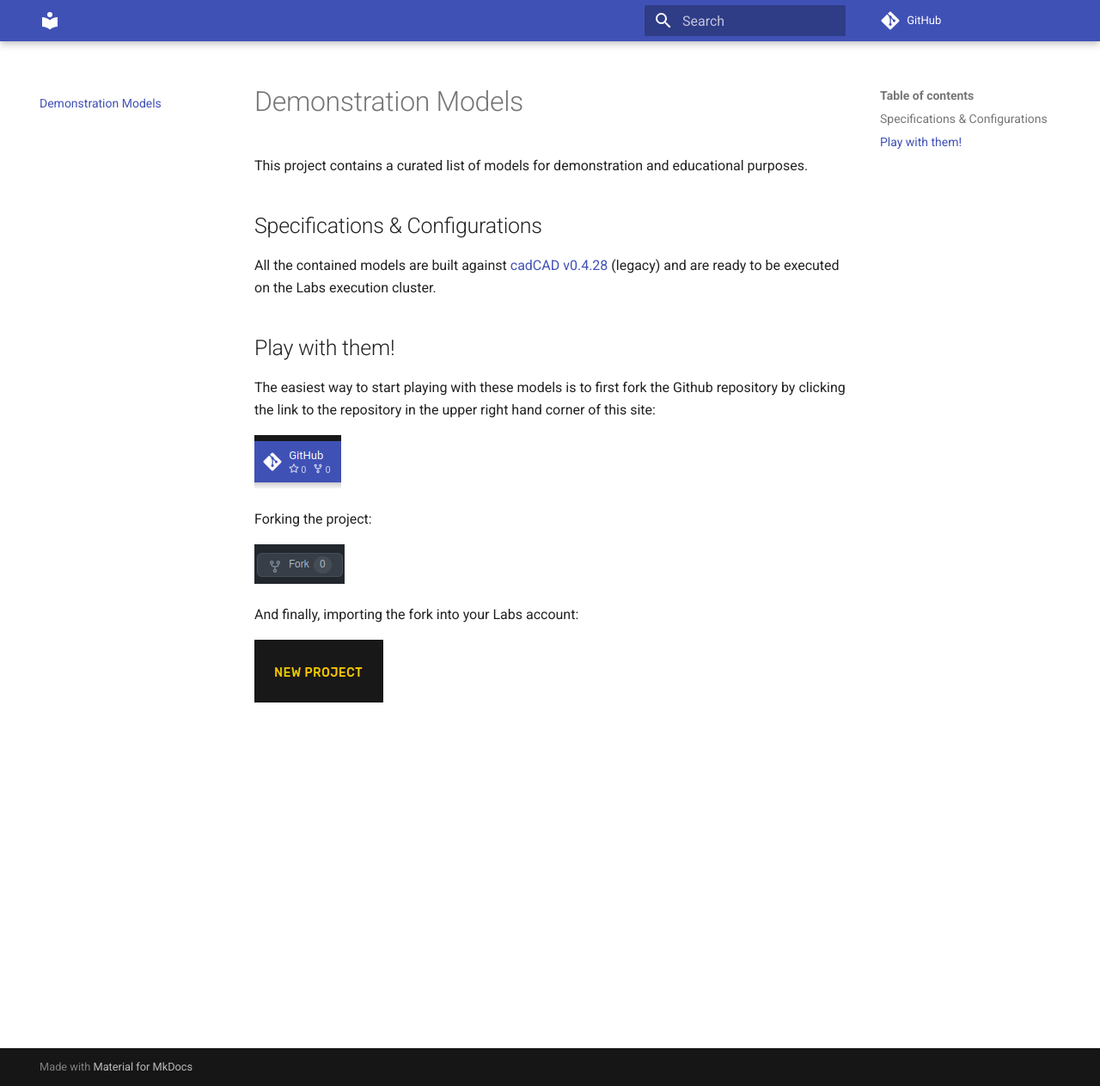
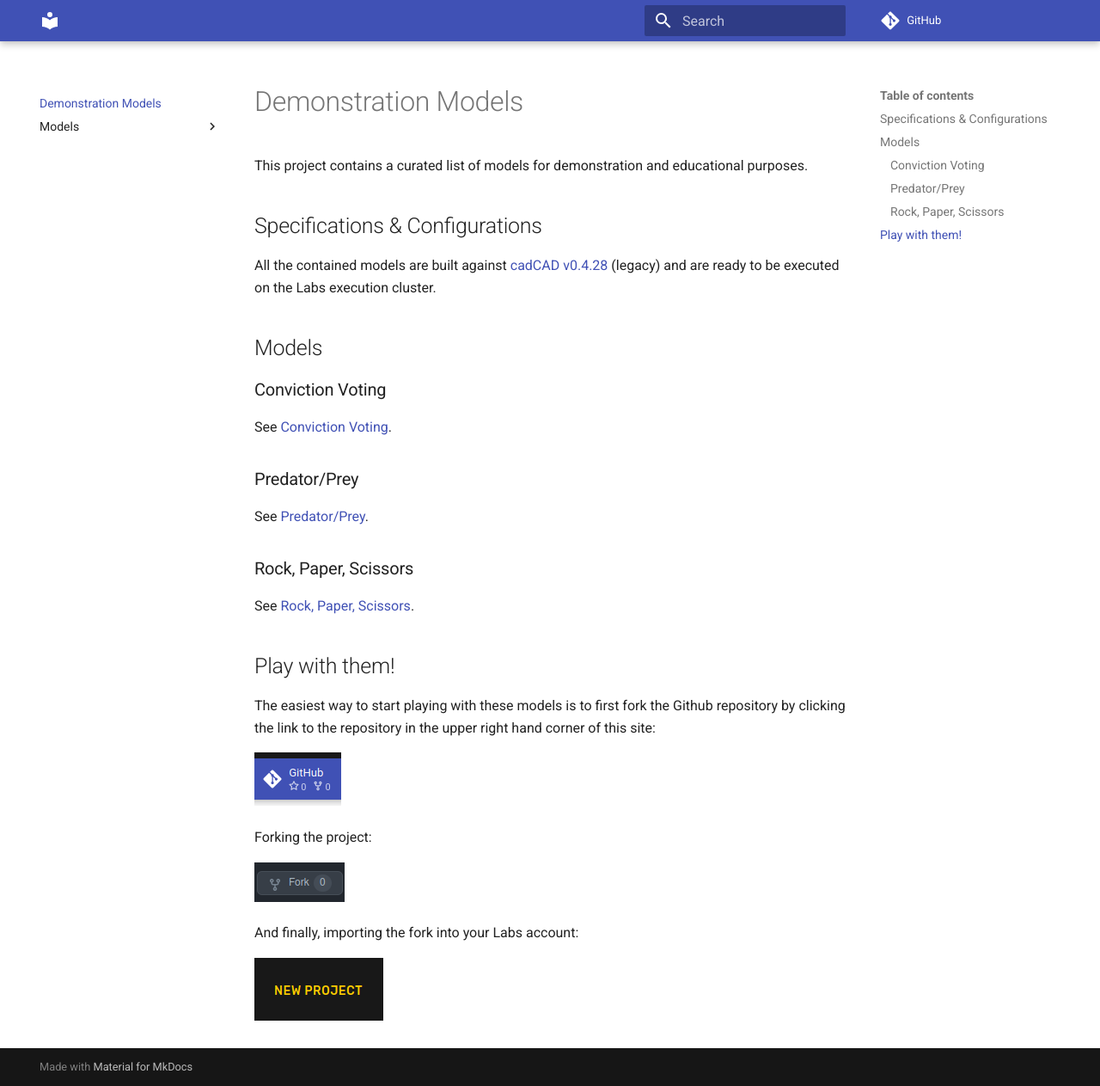
Before and after one commit to blockscience-labs/labs-demos, an MkDocs documentation site: the page built from docs/index.md, in a window 1280 px wide and 1263 px high. Shown: the whole window at 86% size. Built offline with MkDocs 1.6.1 and Material for MkDocs 9.7.7, drawn with Linux system fonts in a browser that asks for light colours; comment, search, counter and statistics services are not loaded.

Commit message:
Added model stubs.

```diff
--- a/docs/index.md
+++ b/docs/index.md
@@ -3,6 +3,16 @@ This project contains a curated list of models for demonstration and educational
 
 ## Specifications & Configurations
 All the contained models are built against <a href="https://pypi.org/project/cadCAD/0.4.28/" target="_blank">cadCAD v0.4.28</a> (legacy) and are ready to be executed on the Labs execution cluster.
+
+## Models
+### Conviction Voting
+See [Conviction Voting](models/conviction-voting.md).
+
+### Predator/Prey
+See [Predator/Prey](models/predator-prey.md).
+
+### Rock, Paper, Scissors
+See [Rock, Paper, Scissors](models/rps.md).
 
 ## Play with them!
 The easiest way to start playing with these models is to first fork the Github repository by clicking the link to the repository in the upper right hand corner of this site:
--- /dev/null
+++ b/docs/models/rps.md
@@ -0,0 +1 @@
+# Rock, Paper, Scissors
```
Also changed, not shown: docs/models/conviction-voting.md (added, +1 -0 lines), docs/models/predator-prey.md (added, +1 -0 lines).
